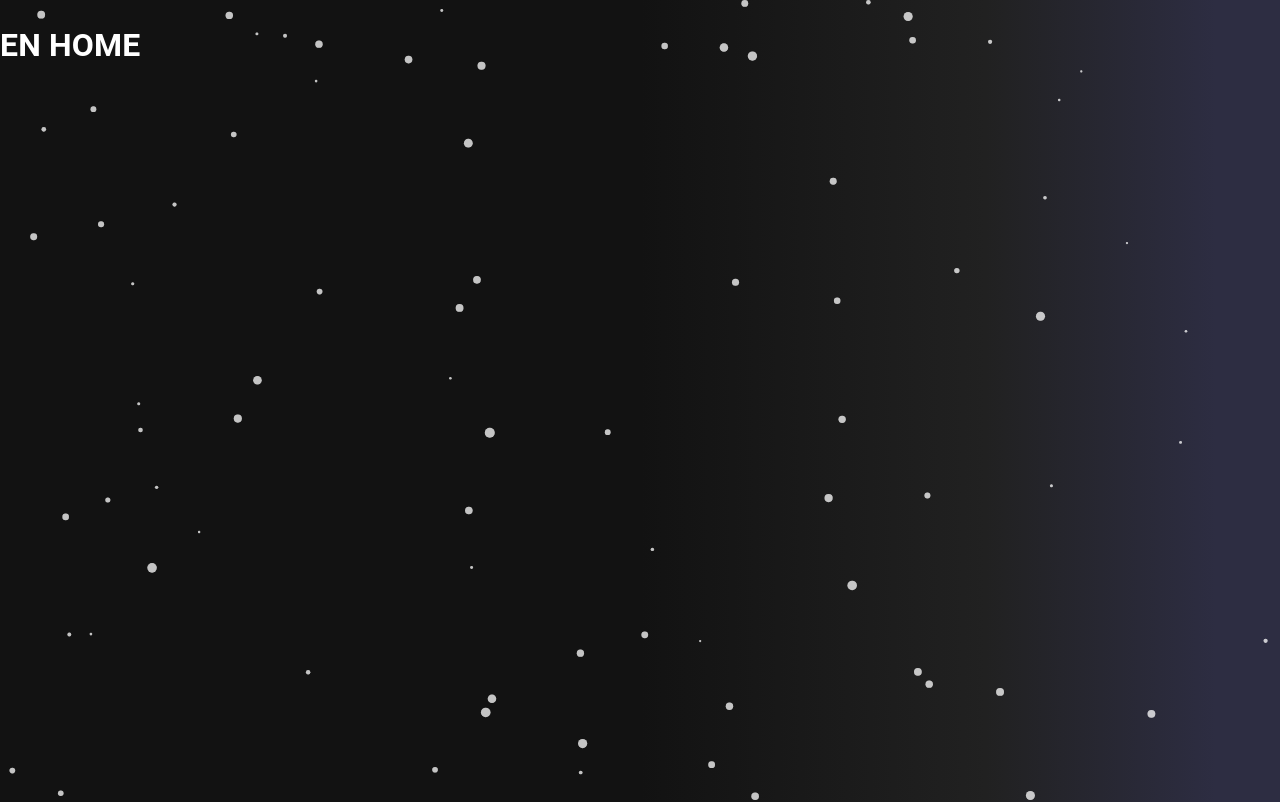
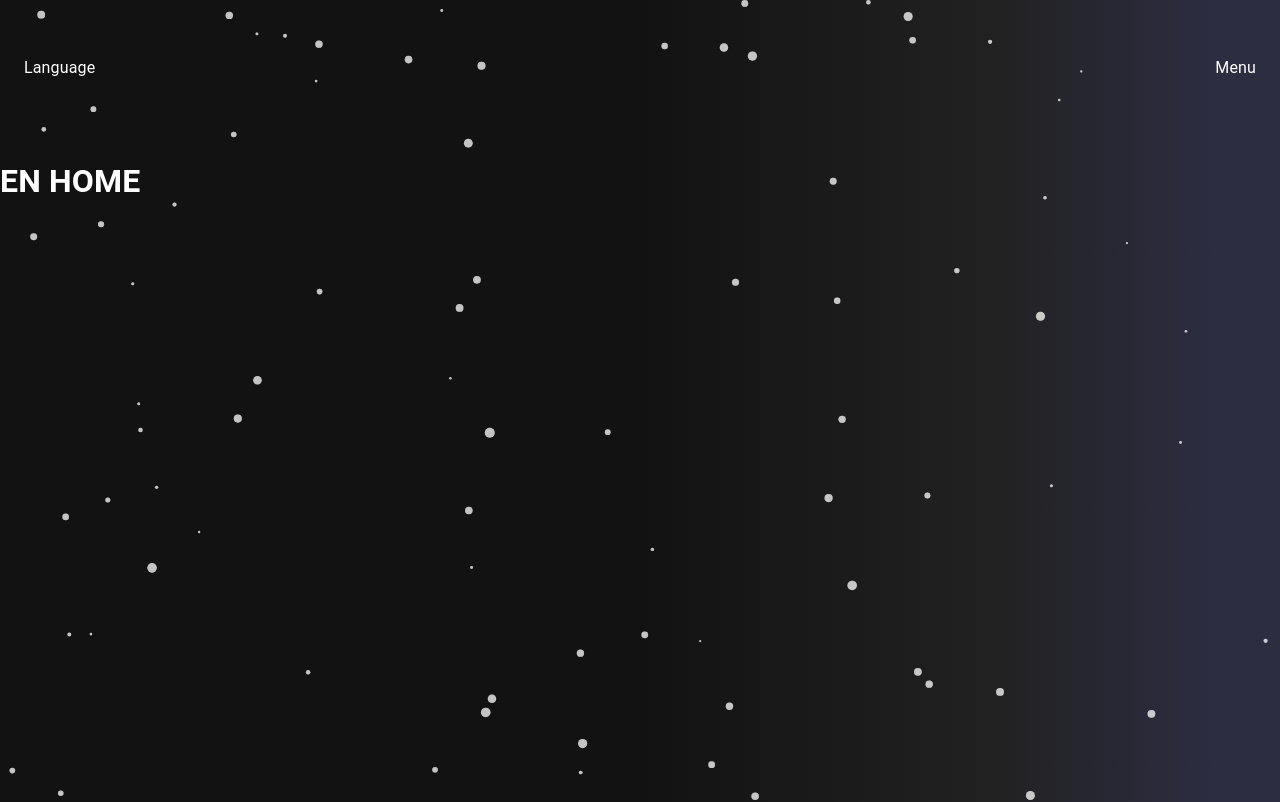
Before and after one commit to LukacTomas/my-page, a React (Create React App) app: page /en/home/ in a window 1280 px wide. Shown: the top 802 px of the page. Built offline with nearby package versions, Linux system fonts and the light colour scheme.

Commit message:
Navigation Files set up for worlking

```diff
--- /dev/null
+++ b/src/Theme/Components/Navigation/index.js
@@ -0,0 +1,22 @@
+import React from "react";
+import AppBar from "@mui/material/AppBar";
+import Box from "@mui/material/Box";
+import Toolbar from "@mui/material/Toolbar";
+
+export const Navigation = () => {
+  return (
+    <Box sx={{ flexGrow: 1 }}>
+      <AppBar
+        style={{ minHeight: "100px" }}
+        elevation={0}
+        position="static"
+        color="transparent"
+      >
+        <Toolbar>
+          <Box sx={{ flexGrow: 1 }}>Language</Box>
+          <Box sx={{ my: 7 }}>Menu</Box>
+        </Toolbar>
+      </AppBar>
+    </Box>
+  );
+};
--- a/src/Theme/index.js
+++ b/src/Theme/index.js
@@ -8,6 +8,7 @@ import {
   BackgroundParticles as Particles,
   //Cookieusage,
   Routes,
+  Navigation,
 } from "./Components/";
 
 import "./theme.css";
@@ -51,10 +52,10 @@ export const Theme = ({ language, children }) => {
   return (
     <ThemeProvider theme={theme}>
       <CssBaseline />
-      <Routes/>
+      <Navigation />
+      <Routes />
       {children}
       <Background />
-
       <Particles />
       <Mouseeffect />
       <SayHi />
```
Also changed, not shown: src/Theme/Components/index.js (+8 -6 lines).
